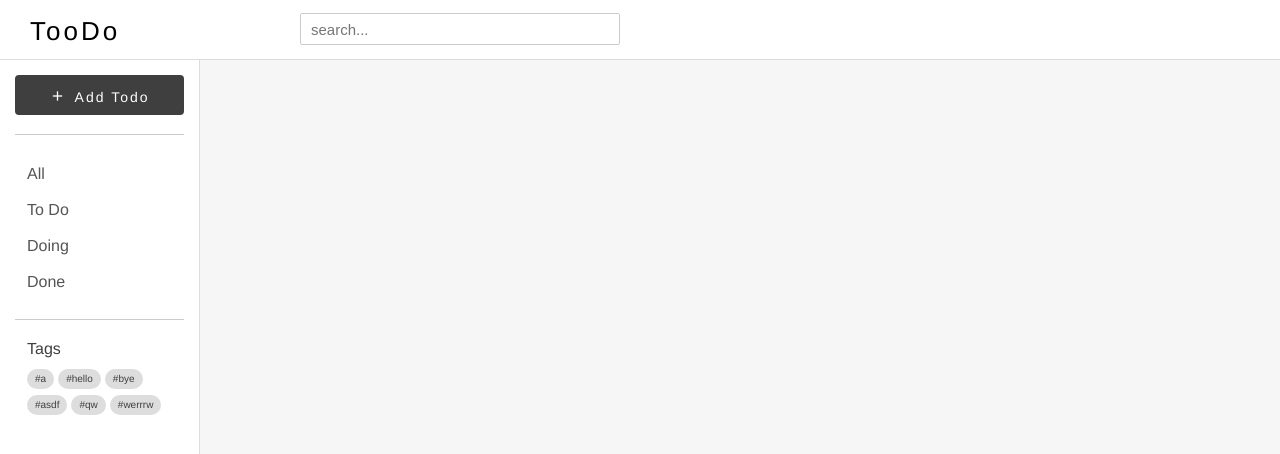
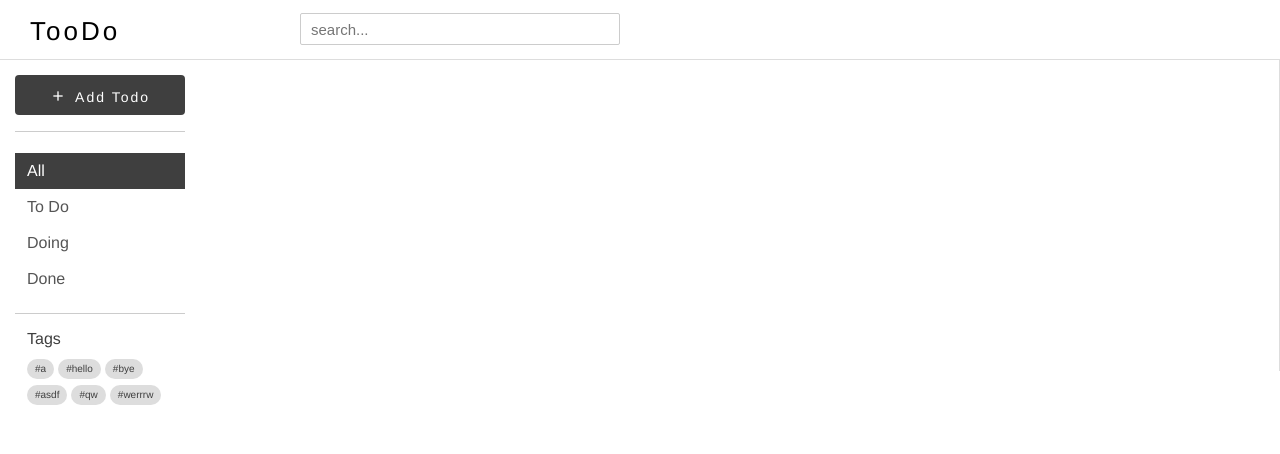
Before and after one commit to Smithoo/too-do, a Vue app: page /#/board/all in a window 1280 px wide. Shown: the top 454 px of the page. Built offline with nearby package versions, Linux system fonts and the light colour scheme.

Commit message:
feat: finish aside menu css

```diff
--- a/src/views/components/board/side-panel/navigation.vue
+++ b/src/views/components/board/side-panel/navigation.vue
@@ -1,10 +1,10 @@
 <template>
     <nav class="navigation">
         <ul>
-            <li><router-link to="/">All</router-link></li>
-            <li><router-link to="/todo">To Do</router-link></li>
-            <li><router-link to="/doing">Doing</router-link></li>
-            <li><router-link to="/done">Done</router-link></li>
+            <li><router-link to="/board/all">All</router-link></li>
+            <li><router-link to="/board/todo">To Do</router-link></li>
+            <li><router-link to="/board/doing">Doing</router-link></li>
+            <li><router-link to="/board/done">Done</router-link></li>
         </ul>
     </nav>
 </template>
--- a/src/views/components/board/side-panel/side-panel.vue
+++ b/src/views/components/board/side-panel/side-panel.vue
@@ -1,10 +1,19 @@
 <template>
-    <aside>
-        <add-button/>
-        <hr/>
-        <navigation/>
-        <hr/>
-        <tags/>
+    <aside :class="{ on: isOpen }">
+        <div class="side-menu">
+            <div class="side-wrap">
+                <add-button/>
+                <hr/>
+                <navigation/>
+                <hr/>
+                <tags/>
+            </div>
+        </div>
+        <button class="toggleBtn"
+            type="button"
+            @click="isOpen = !isOpen">
+            <i class="material-icons md-12">arrow_right</i>
+        </button>
     </aside>
 </template>
 
@@ -19,37 +28,68 @@
         Navigation,
         Tags,
     },
+    data() {
+        return {
+            isOpen: true,
+        };
+    },
 };
 </script>
 
 <style scoped>
 aside {
-    position: fixed;
+    flex: none;
+    position: relative;
+    height: 100%;
+    background-color: #fff;
+    border-right: 1px solid #ddd;
+    box-sizing: border-box;
+}
+aside .side-menu {
+    position: relative;
+    height: 100%;
+    overflow: hidden;
+    width: 0px;
+    transition: width 0.4s;
+}
+aside.on .side-menu {
+    width: 200px;
+}
+.side-wrap {
+    position: absolute;
     top: 0;
     left: 0;
+    padding: 15px;
     width: 200px;
     height: 100%;
-    background-color: #fff;
-    transform: translateX(0px);
-    transition: transform 0.3s;
-    overflow-y: auto;
-    overflow-x: hidden;
-    border-right: 1px solid #ddd;
-    padding-top: 75px;
-    padding-left: 15px;
-    padding-right: 15px;
     box-sizing: border-box;
-    z-index: 900;
-}
-aside.sideOff {
-    transform: translateX(-300px);
+    white-space: nowrap;
+    overflow-y: scroll;
 }
 hr {
     display: block;
     height: 1px;
     border: 0;
     border-top: 1px solid #ccc;
-    margin: 1.2em 0;
+    margin: 1em 0;
     padding: 0;
 }
+.toggleBtn {
+    position: absolute;
+    top: 50%;
+    right: -16px;
+    transform: translateY(-50%);
+    width: 16px;
+    height: 120px;
+    background-color: #ffffff;
+    border: 1px solid #dddddd;
+    border-left: 0;
+}
+aside i {
+    font-size: 16px;
+    transform: rotate(0deg);
+}
+aside.on i {
+    transform: rotate(180deg);
+}
 </style>
```
